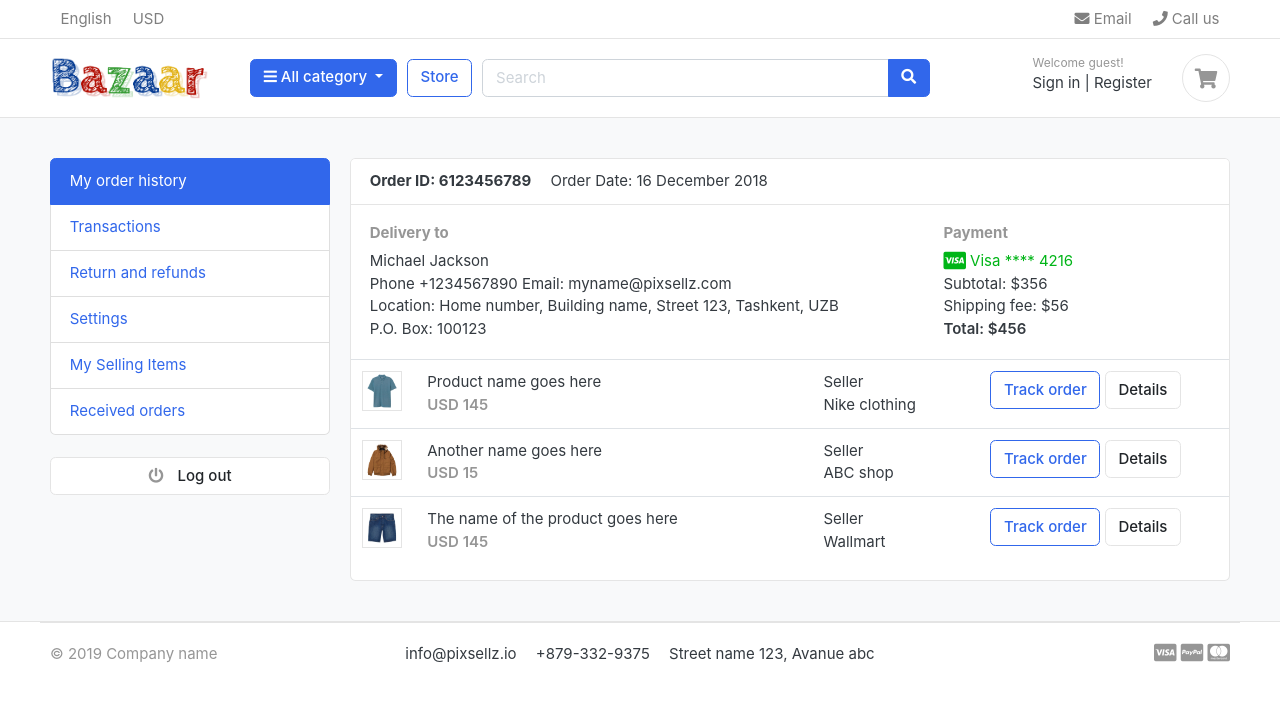
After one commit to RokibulHasan7/bazaar, a Django app: template templates/accounts/dashboard.html in a window 1280 px wide. The commit adds this page. Shown: the top 702 px of the page. Run offline with Django 3.2, Linux system fonts and the light colour scheme; the template is opened without the code that fills it, so the values that code supplies are empty; some libraries are stand-ins or nearby versions; some web fonts are replaced.

```diff
--- a/bazaar/static/js/script.js
+++ b/bazaar/static/js/script.js
@@ -57,3 +57,7 @@ $(document).ready(function() {
 
 });
 // jquery end
+
+setTimeout(function(){
+    $('#message').fadeOut('slow')
+}, 4000)
--- a/bazaar/urls.py
+++ b/bazaar/urls.py
@@ -26,4 +26,5 @@ urlpatterns = [
     path('', views.home, name = 'home'),
     path('store/', include('store.urls')),
     path('cart/', include('carts.urls')),
+    path('accounts/', include('accounts.urls')),
 ] + static(settings.MEDIA_URL, document_root=settings.MEDIA_ROOT)
--- /dev/null
+++ b/templates/accounts/dashboard.html
@@ -0,0 +1,100 @@
+{% extends 'base.html' %}
+
+{% block content %}
+<!-- ========================= SECTION CONTENT ========================= -->
+<section class="section-conten padding-y bg">
+    {% include 'includes/alerts.html' %}
+    <div class="container">
+        <div class="row">
+        <aside class="col-md-3">
+            <!--   SIDEBAR   -->
+            <ul class="list-group">
+                <a class="list-group-item active" href="#"> My order history </a>
+                <a class="list-group-item" href="#"> Transactions </a>
+                <a class="list-group-item" href="#"> Return and refunds </a>
+                <a class="list-group-item" href="#">Settings </a>
+                <a class="list-group-item" href="#"> My Selling Items </a>
+                <a class="list-group-item" href="#"> Received orders </a>
+            </ul>
+            <br>
+            <a class="btn btn-light btn-block" href="{% url 'logout' %}"> <i class="fa fa-power-off"></i> <span class="text">Log out</span> </a>
+            <!--   SIDEBAR .//END   -->
+        </aside>
+        <main class="col-md-9">
+            <article class="card">
+            <header class="card-header">
+                <strong class="d-inline-block mr-3">Order ID: 6123456789</strong>
+                <span>Order Date: 16 December 2018</span>
+            </header>
+            <div class="card-body">
+                <div class="row">
+                    <div class="col-md-8">
+                        <h6 class="text-muted">Delivery to</h6>
+                        <p>Michael Jackson <br>
+                        Phone +1234567890 Email: myname@pixsellz.com <br>
+                        Location: Home number, Building name, Street 123,  Tashkent, UZB <br>
+                        P.O. Box: 100123
+                         </p>
+                    </div>
+                    <div class="col-md-4">
+                        <h6 class="text-muted">Payment</h6>
+                        <span class="text-success">
+                            <i class="fab fa-lg fa-cc-visa"></i>
+                            Visa  **** 4216
+                        </span>
+                        <p>Subtotal: $356 <br>
+                         Shipping fee:  $56 <br>
+                         <span class="b">Total:  $456 </span>
+                        </p>
+                    </div>
+                </div> <!-- row.// -->
+            </div> <!-- card-body .// -->
+            <div class="table-responsive">
+            <table class="table table-hover">
+                <tr>
+                    <td width="65">
+                        <img src="../images/items/1.jpg" class="img-xs border">
+                    </td>
+                    <td>
+                        <p class="title mb-0">Product name goes here </p>
+                        <var class="price text-muted">USD 145</var>
+                    </td>
+                    <td> Seller <br> Nike clothing </td>
+                    <td width="250"> <a href="#" class="btn btn-outline-primary">Track order</a> <a href="#" class="btn btn-light"> Details </a> </td>
+                </tr>
+                <tr>
+                    <td>
+                        <img src="../images/items/2.jpg" class="img-xs border">
+                    </td>
+                    <td>
+                        <p class="title mb-0">Another name goes here </p>
+                        <var class="price text-muted">USD 15</var>
+                    </td>
+                    <td> Seller <br> ABC shop </td>
+                    <td> <a href="#" class="btn btn-outline-primary">Track order</a> <a href="#" class="btn btn-light"> Details </a> </td>
+                </tr>
+                <tr>
+                    <td>
+                        <img src="../images/items/3.jpg" class="img-xs border">
+                    </td>
+                    <td>
+                        <p class="title mb-0">The name of the product  goes here </p>
+                        <var class="price text-muted">USD 145</var>
+                    </td>
+                    <td> Seller <br> Wallmart </td>
+                    <td> <a href="#" class="btn btn-outline-primary">Track order</a> <a href="#" class="btn btn-light"> Details </a> </td>
+                </tr>
+            </table>
+            </div> <!-- table-responsive .end// -->
+            </article> <!-- order-group.// -->
+        </main>
+    </div> <!-- row.// -->
+    </div>
+
+
+    </section>
+    <!-- ========================= SECTION CONTENT END// ========================= -->
+
+
+
+{% endblock %}
--- /dev/null
+++ b/templates/includes/alerts.html
@@ -0,0 +1,13 @@
+{% if messages %}
+
+{% for message in messages %}
+<div id="message" class="container">
+    <div {% if message.tags %} class="alert alert-{{ message.tags }}"{% endif %} role="alert">
+        <button type="button" class="close" data-dismiss="alert"><span aria-hidden="true">&times;</span> </button>
+        {% if message.level == DEFAULT_LEVELS.ERROR %} Important: {% endif %}
+        {{ message }}
+    </div>
+</div>
+    {% endfor %}
+
+{% endif %}
--- a/templates/includes/navbar.html
+++ b/templates/includes/navbar.html
@@ -60,13 +60,23 @@
         </div> <!-- col.// -->
         <div class="col-lg-3 col-sm-6 col-8 order-2 order-lg-3">
                     <div class="d-flex justify-content-end mb-3 mb-lg-0">
+                        {% if user.id is None %}
                         <div class="widget-header">
                             <small class="title text-muted">Welcome guest!</small>
                             <div>
-                                <a href="{% static './signin.html' %}">Sign in</a> <span class="dark-transp"> | </span>
-                                <a href="{% static './register.html' %}"> Register</a>
+                                <a href="{% url 'login' %}">Sign in</a> <span class="dark-transp"> | </span>
+                                <a href="{% url 'register' %}"> Register</a>
                             </div>
                         </div>
+                        {% else %}
+                        <div class="widget-header">
+                            <small class="title text-muted">Welcome {{ user.first_name }}!</small>
+                            <div>
+                                <a href="{% url 'dashboard' %}">Dashboard</a> <span class="dark-transp"> | </span>
+                                <a href="{% url 'logout' %}"> Logout</a>
+                            </div>
+                        </div>
+                        {% endif%}
                         <a href="{% url 'cart' %}" class="widget-header pl-3 ml-3">
                             <div class="icon icon-sm rounded-circle border"><i class="fa fa-shopping-cart"></i></div>
                             <span class="badge badge-pill badge-danger notify">{{ cart_count }}</span>
```
Also changed, not shown: accounts/forms.py (added, +39 -0 lines), accounts/urls.py (added, +11 -0 lines), accounts/views.py (+109 -1 lines), bazaar/settings.py (+15 -0 lines), templates/accounts/account_verification_email.html (added, +10 -0 lines), templates/accounts/login.html (added, +50 -0 lines), templates/accounts/register.html (added, +66 -0 lines).
